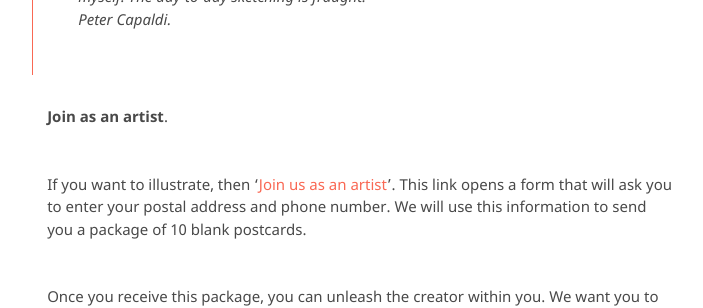
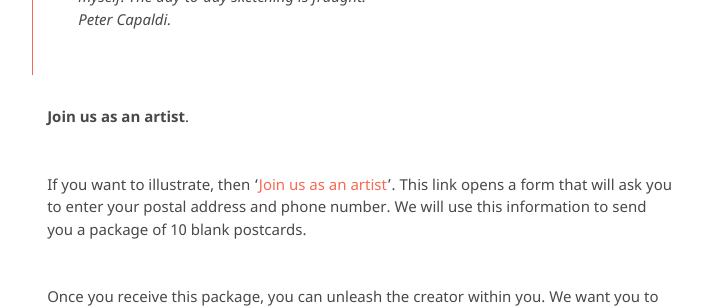
Before and after one commit to kvshvlin/yourmailproject, a Jekyll site: the page built from index.md, in a window 1280 px wide and 900 px high, scrolled down 1091 px. Shown: the part 154-462 px from the top of the window, without its empty margins (381-1084 px from the left). Built offline with Jekyll 4.4.1, drawn with Linux system fonts in a browser that asks for light colours; our own code applies the rules of GitHub Pages for plain Markdown files.

Commit message:
Update index.md

```diff
--- a/index.md
+++ b/index.md
@@ -35,7 +35,7 @@ When we say unique, we mean that,
 > "Drawing is the only thing I've found in which I can lose myself completely. I love it. It started as something that relaxed me, but now it's a struggle because I'm pushing myself. The day-to-day sketching is fraught."
 > Peter Capaldi.
 
-**Join as an artist**.
+**Join us as an artist**.
 
 If you want to illustrate, then '<a href="https://yourmailproject.typeform.com/to/krhWpQJZ" target="_blank">Join&nbsp;us&nbsp;as&nbsp;an&nbsp;artist</a>'. This link opens a form that will ask you to enter your postal address and phone number. We will use this information to send you a package of 10 blank postcards.
 
@@ -57,7 +57,7 @@ If there’s something you don’t see here that you’d like to know, then emai
 <div class="roadmap-spacer-1"></div>
 
 <p>
-<a class="btn" href="https://yourmailproject.typeform.com/to/krhWpQJZ" target="_blank">Join&nbsp;us&nbsp;as&nbsp;an&nbsp;artist</a><br>
+<a class="btn" href="https://yourmailproject.typeform.com/to/krhWpQJZ" target="_blank">Join us as an artist</a><br>
 </p>
 
 <div class="roadmap-spacer-2"></div>
```
